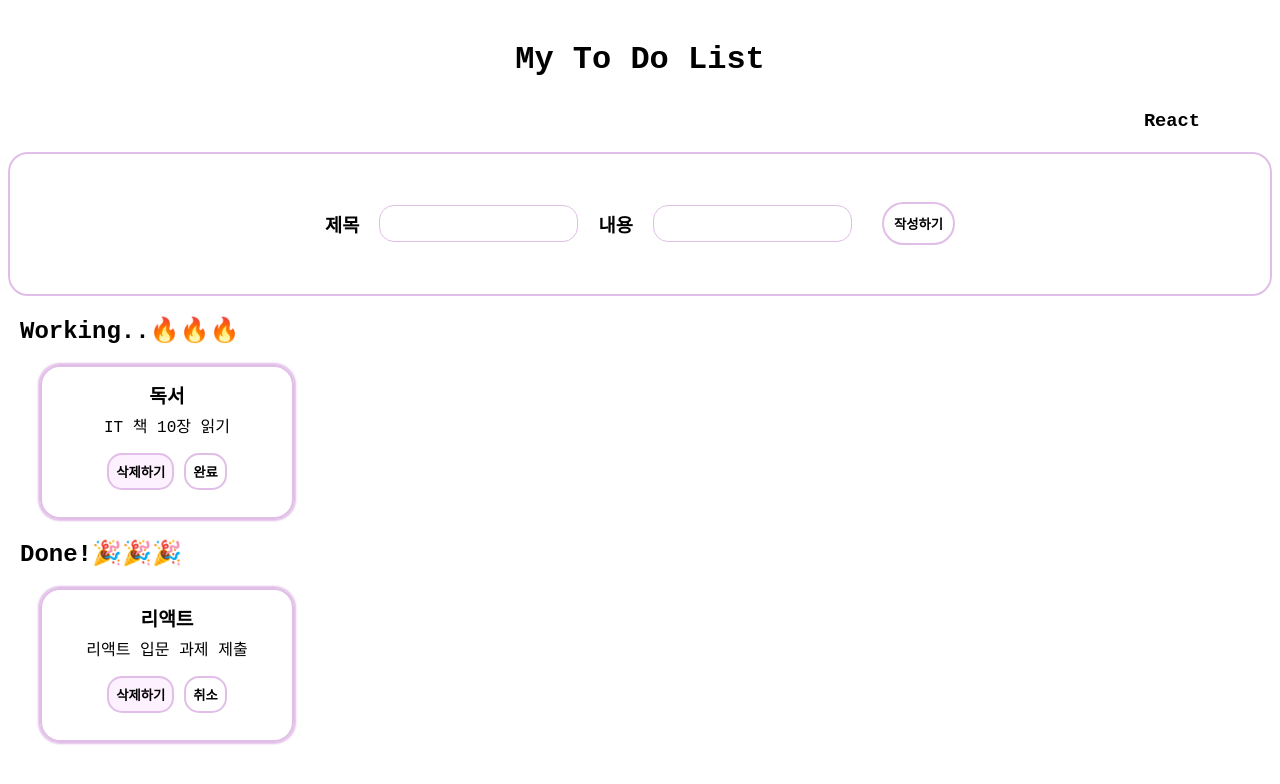
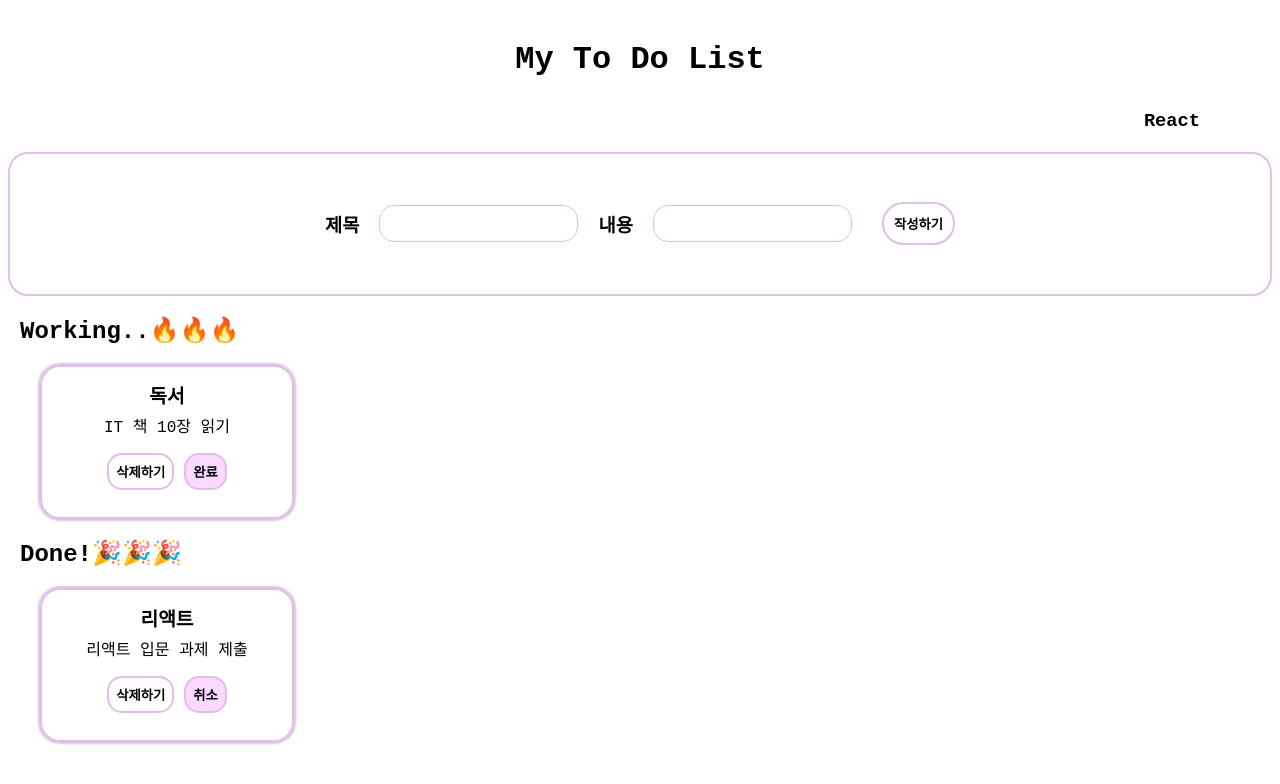
Before and after one commit to YS739/React_TodoList, a React (Create React App) app: page / in a window 1280 px wide. Shown: the top 784 px of the page. Built offline with nearby package versions, Linux system fonts and the light colour scheme; a web font is replaced by a local one.

Commit message:
change btn color

```diff
--- a/src/App.js
+++ b/src/App.js
@@ -9,7 +9,7 @@ function ToDoList(props) {
       <div className="todo-body">{props.toDo.body}</div>
       <div className="list-btn">
         <CustomButton
-          color="#fdf0ff"
+          color="white"
           onClick={() => {
             props.handleDelete(props.toDo.id);
           }}
@@ -17,7 +17,7 @@ function ToDoList(props) {
           삭제하기
         </CustomButton>
         <CustomButton
-          color="white"
+          color="#f9d9ff"
           onClick={() => {
             props.handleList(props.toDo.isDone);
           }}
```
